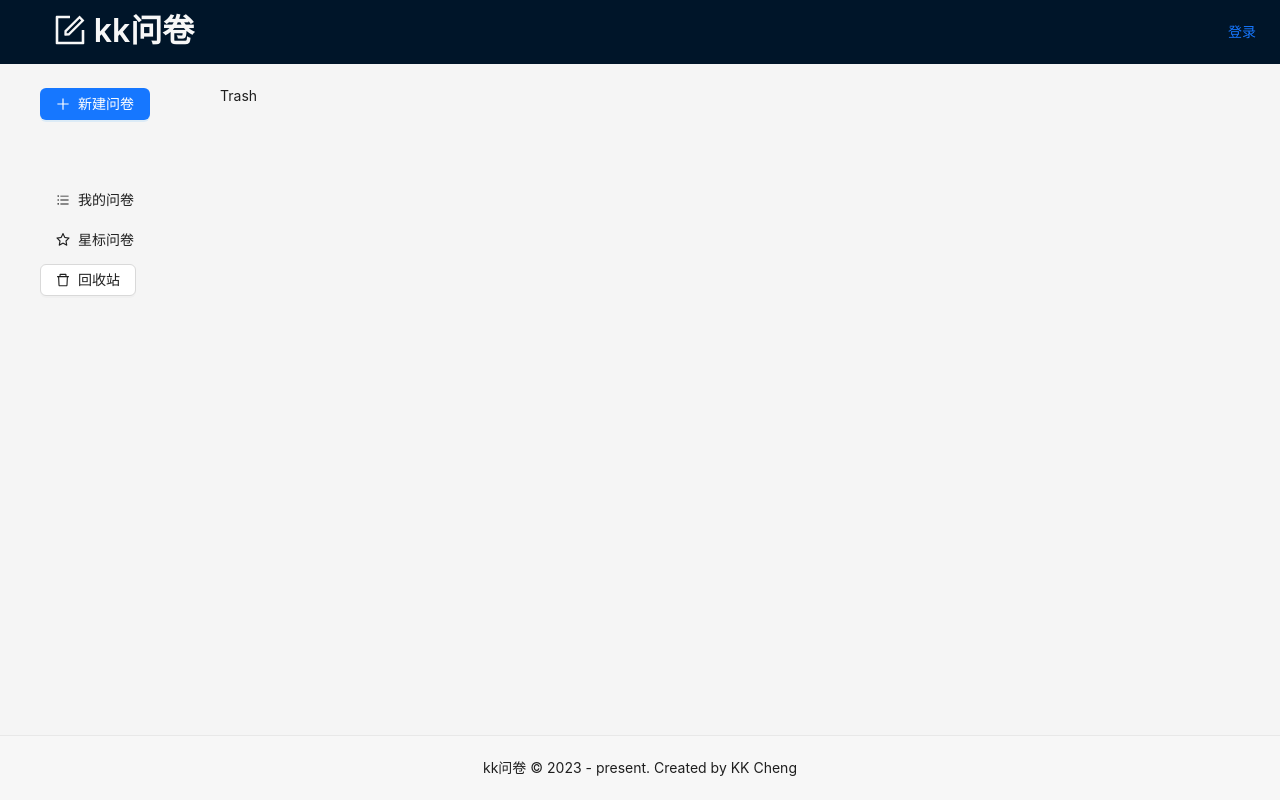
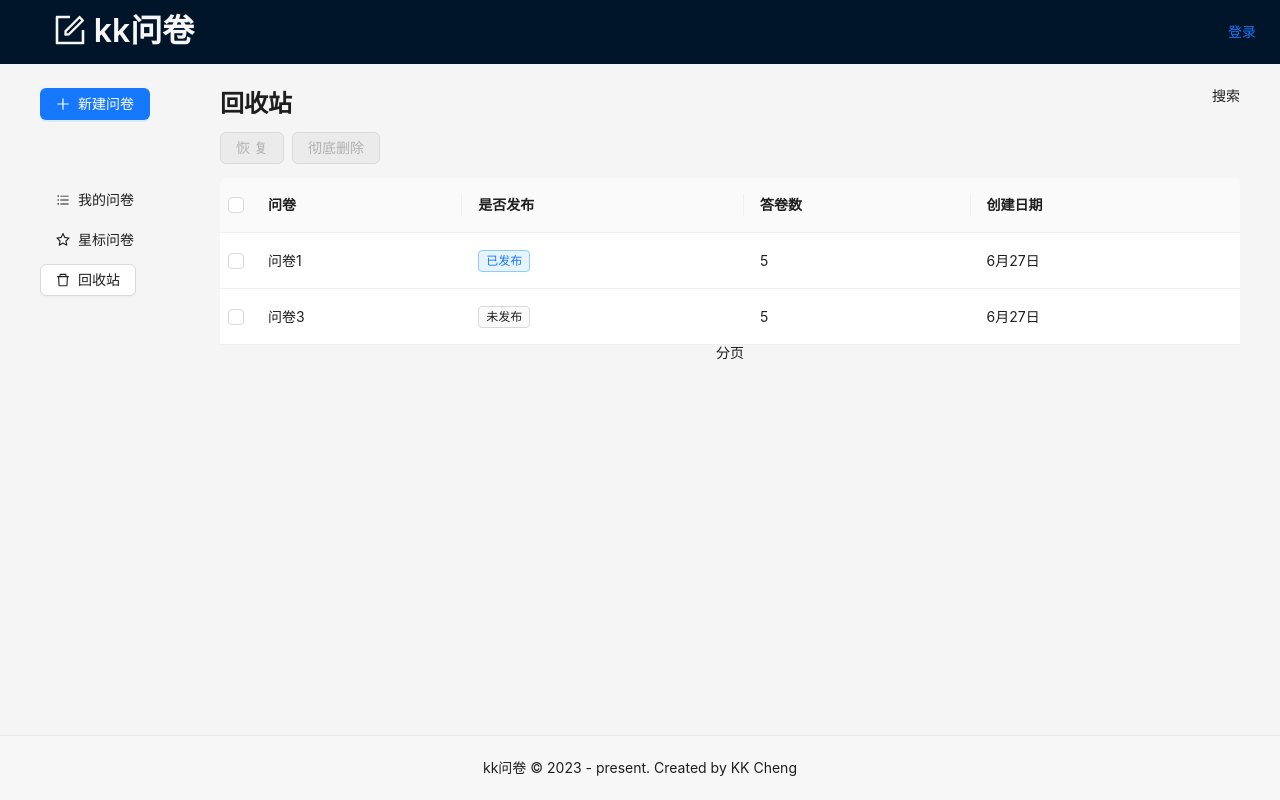
Before and after one commit to Shadows-kk/kk-question, a React (Create React App) app: page /manage/trash in a window 1280 px wide. Built offline with nearby package versions, Linux system fonts and the light colour scheme; the HTML template or start-up script is replaced by a standard one.

Commit message:
feat: 回收站

```diff
--- a/src/components/QuestionCard.tsx
+++ b/src/components/QuestionCard.tsx
@@ -28,8 +28,7 @@ const QuestionCard: FC<propsType> = props => {
   }
   const del = () => {
     confirm({
-      title: '注意',
-      content: '确定要删除此问卷吗？',
+      title: '确定要删除此问卷吗？',
       icon: <ExclamationCircleFilled />,
       okText: '确定',
       okType: 'danger',
--- a/src/pages/manage/Trash.tsx
+++ b/src/pages/manage/Trash.tsx
@@ -1,9 +1,104 @@
-import React, { FC } from 'react'
+import React, { FC, useState } from 'react'
+import QuestionCard from '../../components/QuestionCard'
+import styles from './common.module.scss'
+import { useTitle } from 'ahooks'
+import { Typography, Table, Empty, Tag, Button, Space, Modal } from 'antd'
+import { ExclamationCircleFilled } from '@ant-design/icons'
+
+const { Title } = Typography
+const { confirm } = Modal
+const rowQuestionList = [
+  {
+    _id: 'q1',
+    title: '问卷1',
+    isPublished: true,
+    isStar: false,
+    answerCount: 5,
+    createdAt: '6月27日',
+  },
+  {
+    _id: 'q3',
+    title: '问卷3',
+    isPublished: false,
+    isStar: false,
+    answerCount: 5,
+    createdAt: '6月27日',
+  },
+]
+const columns = [
+  { title: '问卷', dataIndex: 'title', key: 'title' },
+  {
+    title: '是否发布',
+    dataIndex: 'isPublished',
+    key: 'isPublished',
+    render: (isPublished: boolean) => {
+      return isPublished ? <Tag color="processing">已发布</Tag> : <Tag>未发布</Tag>
+    },
+  },
+  { title: '答卷数', dataIndex: 'answerCount', key: 'answerCount' },
+  { title: '创建日期', dataIndex: 'createdAt', key: 'createdAt' },
+]
 
 const Trash: FC = () => {
+  useTitle('kk问卷-回收站')
+  // 问卷列表数
+  const [questionList, setQuestionList] = useState(rowQuestionList)
+  const [selectedIds, setSelectedIds] = useState<string[]>([])
+  const rowSelection = {
+    onChange: (newSelectedRowKeys: React.Key[]) => {
+      setSelectedIds(newSelectedRowKeys as string[])
+    },
+  }
+  const del = () => {
+    confirm({
+      title: '确定要删除此问卷吗？',
+      content: '此操作将永久删除数据',
+      icon: <ExclamationCircleFilled />,
+      okText: '确定',
+      okType: 'danger',
+      cancelText: '取消',
+      onOk() {
+        alert(selectedIds)
+      },
+      onCancel() {
+        console.log('Cancel')
+      },
+    })
+  }
+  const tableEle = (
+    <>
+      <div style={{ marginBottom: '14px' }}>
+        <Space>
+          <Button type="primary" disabled={selectedIds.length === 0}>
+            恢复
+          </Button>
+          <Button danger disabled={selectedIds.length === 0} onClick={del}>
+            彻底删除
+          </Button>
+        </Space>
+      </div>
+      <Table
+        rowKey={q => q._id}
+        columns={columns}
+        dataSource={questionList}
+        rowSelection={rowSelection}
+        pagination={false}
+      ></Table>
+    </>
+  )
   return (
     <>
-      <div>Trash</div>
+      <div className={styles.header}>
+        <div className={styles.left}>
+          <Title level={3}>回收站</Title>
+        </div>
+        <div className={styles.right}>搜索</div>
+      </div>
+      <div className={styles.center}>
+        {questionList.length === 0 && <Empty description="暂无数据" />}
+        {questionList.length > 0 && tableEle}
+      </div>
+      <div className={styles.bottom}>分页</div>
     </>
   )
 }
```
